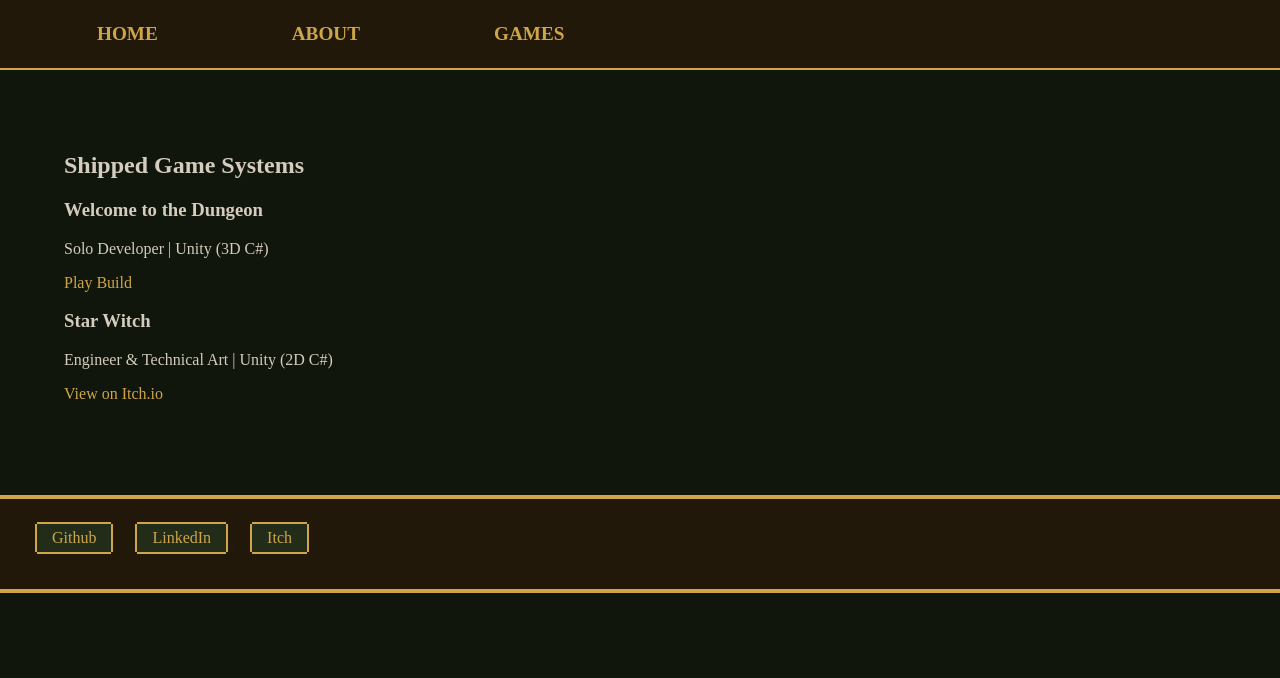
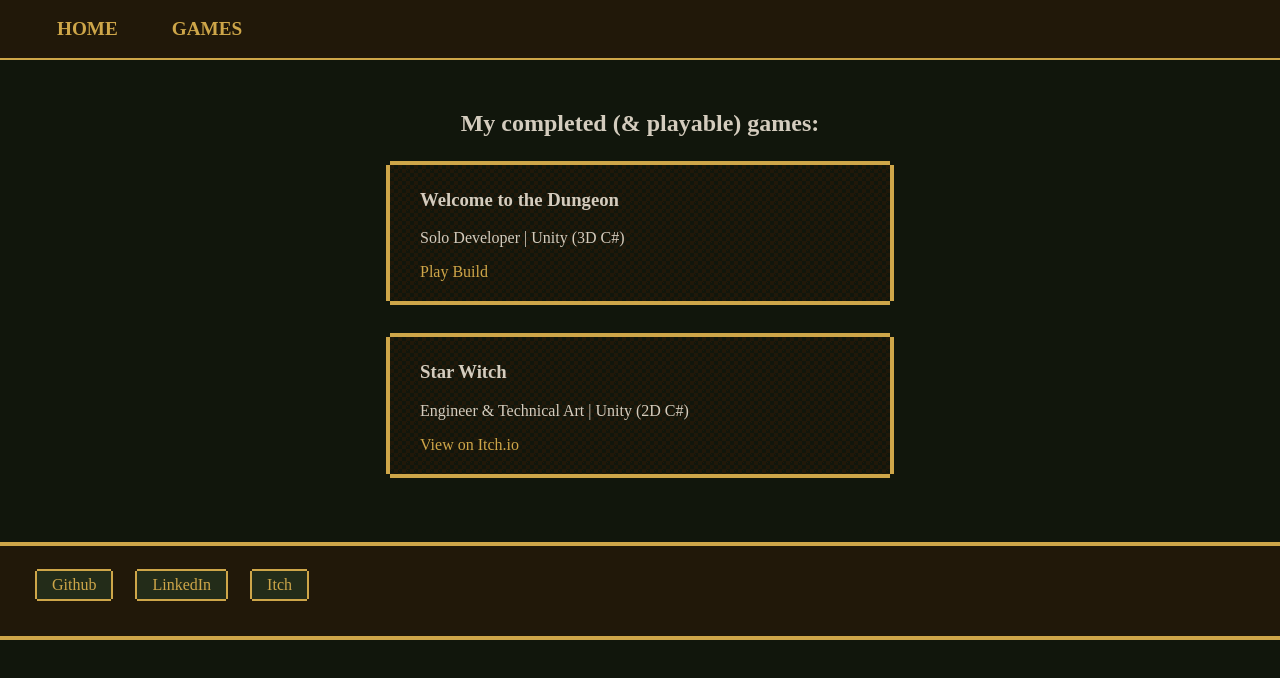
Before and after one commit to rileyschnee/rileyschnee.github.io, an Astro site: page /games in a window 1280 px wide. Built offline with nearby package versions, Linux system fonts and the light colour scheme; Astro itself is replaced by a stand-in of ours; a web font is replaced by a local one.

Commit message:
Remove dead page and fix box centering

```diff
--- a/src/constants.js
+++ b/src/constants.js
@@ -8,7 +8,6 @@ export const SITE_METADATA = {
 export const SITE_NAV = {
     pages: {
         Home: "/",
-        About: "/about",
         Games: "/games",
     }
 }
--- a/src/pages/games.astro
+++ b/src/pages/games.astro
@@ -3,35 +3,24 @@ import BaseLayout from "../layouts/BaseLayout.astro";
 import { IDENTITY, SITE_METADATA } from "../constants.js";
 
 const pageTitle = "Games";
-
 ---
 
 <BaseLayout pageTitle={pageTitle}>
-
-	<!-- Game Projects Section Layout -->
-	<main class="max-w-4xl mx-auto">
-		<h2 class="text-2xl font-bold font-fantasy text-[#f4b41a] mb-6">
-			Shipped Game Systems
-		</h2>
+	<h2 style="text-align:center;">My completed (& playable) games:</h2>
 
 	<!-- Responsive Grid: 1 column on mobile, 2 columns on desktop -->
-		<div class="grid grid-cols-1 md:grid-cols-2 gap-8">
+	<div class="box-group">
 		<!-- Welcome to the Dungeon Card -->
-			<div
-				class="border-4 border-[#f4b41a] p-6 shadow-[4px_4px_0px_#000000]"
-			>
+		<div class="pixel-box">
 			<h3>Welcome to the Dungeon</h3>
 			<p>Solo Developer | Unity (3D C#)</p>
-				<a
-					href="https://rileyschnee.github.io/welcome-to-the-dungeon-build"
+			<a href="https://rileyschnee.github.io/welcome-to-the-dungeon-build"
 				>Play Build</a
 			>
 		</div>
 
 		<!-- Star Witch Card -->
-			<div
-				class="border-4 border-[#f4b41a] p-6 shadow-[4px_4px_0px_#000000]"
-			>
+		<div class="pixel-box">
 			<h3>Star Witch</h3>
 			<p>Engineer & Technical Art | Unity (2D C#)</p>
 			<a href="https://lunarladiesstudio.itch.io/star-witch"
@@ -39,5 +28,4 @@ const pageTitle = "Games";
 			>
 		</div>
 	</div>
-	</main>
 </BaseLayout>
--- a/src/styles/global.css
+++ b/src/styles/global.css
@@ -70,7 +70,7 @@ body {
 
 main {
     padding: 2rem;
-    max-width: 100ch;
+    display: flexbox;
 }
 
 button {
@@ -115,8 +115,8 @@ img.pixel-art {
 
     /* Solid background */
     background-color: var(--brown);
-    padding: 5px 30px;
-    margin: 8px;
+    padding: 5px 30px 20px;
+    margin: 8px auto;
     /* Room for the outer pixel border offset */
 
     /* Diagonal chamfered pixel borders using box-shadow method */
@@ -259,6 +259,7 @@ button:hover.menu {
     .nav-links a {
         display: inline-block;
         padding: 10px 15px;
+        margin: auto 10px auto;
     }
 
     .menu {
@@ -266,19 +267,26 @@ button:hover.menu {
     }
 }
 
+.box-group {
+    display: flex;
+    flex-direction: column;
+    gap: 20px;
+    margin: auto;
+}
+
 .profile-container {
     width: 100%;
     max-width: 1000px;
     /* Limits desktop stretching to center the page */
-    margin: -20px auto;
-    padding: 20px;
+    margin: -20px 20px 20px 20px;
+    padding: 20px 20px 20px 20px;
     box-sizing: border-box;
 }
 
 .profile-title {
     margin-bottom: -15px;
     text-align: center;
-    font-size: large;
+    font-size: 1.5rem;
 }
 
 .profile-columns {
@@ -298,7 +306,7 @@ button:hover.menu {
 
 .profile-text {
     flex: 1;
-    font-size: medium;
+    font-size: 1rem;
     line-height: 1.6;
 }
 
```
Lines whose indentation alone changed are shown as unchanged.
